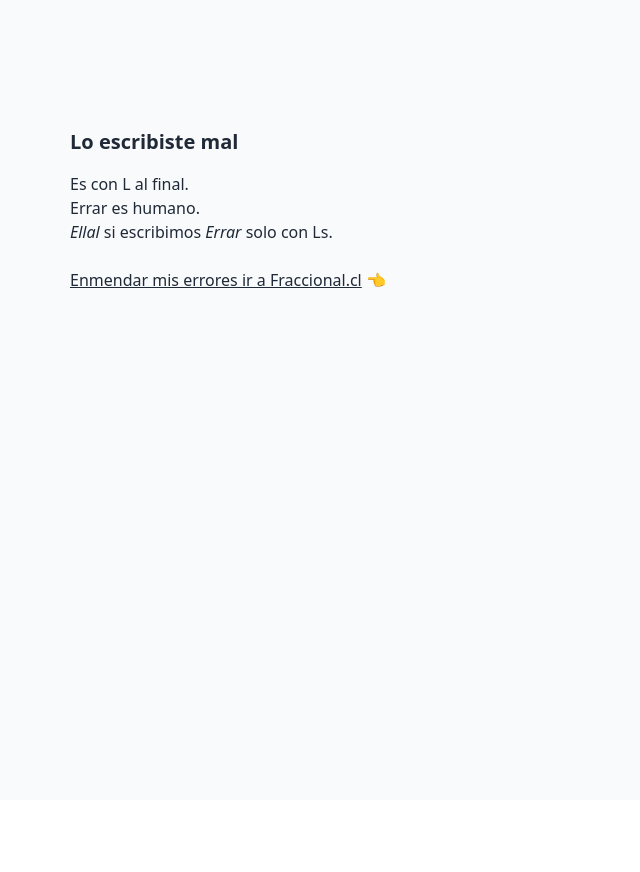
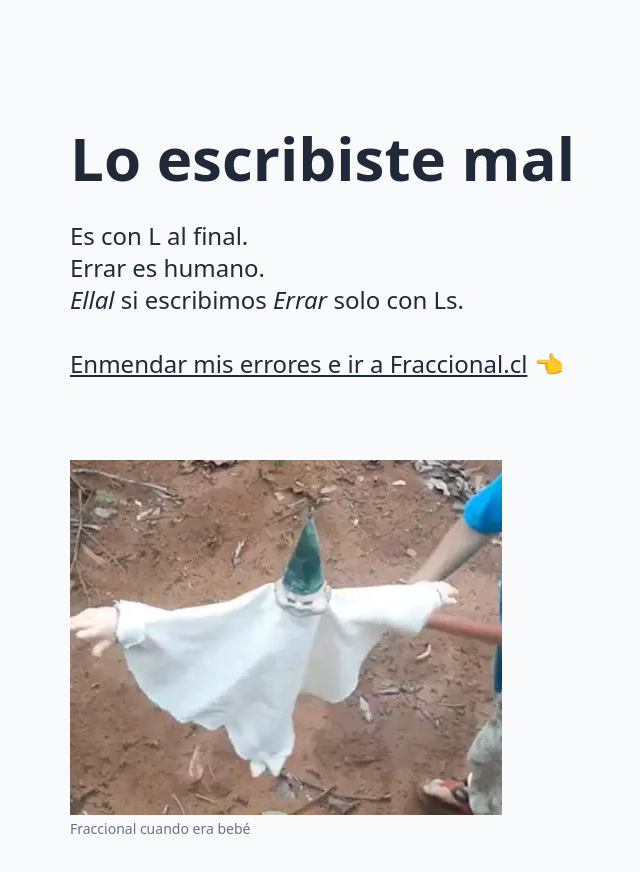
Before and after one commit to urvana/fraccionar, a Next.js app: page / in a window 1280 px wide. Shown: the top 872 px of the page, without its empty margins (202-842 px from the left). Before the commit the page ends 800 px from the top, so only its background shows below. Built offline with nearby package versions, Linux system fonts and the light colour scheme.

Commit message:
chore: Update

```diff
--- a/next.config.js
+++ b/next.config.js
@@ -5,7 +5,7 @@ const nextConfig = {
   i18n: {
     defaultLocale: "es",
     locales: ["es"],
-  }
+  },
 };
 
 module.exports = nextConfig;
--- a/package.json
+++ b/package.json
@@ -22,14 +22,14 @@
     "lint": "next lint"
   },
   "dependencies": {
-    "next": "13.0.5",
+    "next": "13.0.6",
     "next-themes": "^0.2.1",
     "react": "18.2.0",
     "react-dom": "18.2.0"
   },
   "devDependencies": {
     "@types/node": "18.11.10",
-    "@types/react": "18.0.25",
+    "@types/react": "18.0.26",
     "@types/react-dom": "18.0.9",
     "autoprefixer": "^10.4.13",
     "postcss": "^8.4.19",
--- a/pages/index.tsx
+++ b/pages/index.tsx
@@ -1,6 +1,11 @@
 import Head from "next/head";
+import Image from "next/image";
+
+import img from "~/public/mestreensinador.webp";
 
 export default function PagesRoot() {
+  const href = "https://www.fraccional.cl?ref=fraccionar";
+
   return (
     <main className="text-gray-800 dark:text-gray-200 bg-gray-50 dark:bg-black flex-1">
       <Head>
@@ -14,23 +19,30 @@ export default function PagesRoot() {
 
       <section className="mx-auto w-full max-w-3xl py-32 px-4">
         <header>
-          <h1 className="text-xl font-semibold">Lo escribiste mal</h1>
-          <div className="mt-4">
+          <h1 className="text-6xl font-semibold">Lo escribiste mal</h1>
+          <div className="mt-8 text-2xl">
             <p>Es con L al final.</p>
             <p>Errar es humano.</p>
             <p>
               <em>Ellal</em> si escribimos <em>Errar</em> solo con Ls.
             </p>
           </div>
-          <div className="mt-6">
+          <div className="mt-8 text-2xl">
             <p>
               <span className="hover:text-gray-500 transition-colors">
-                <a className="underline" href="https://www.fraccional.cl?ref=fraccionar">
-                  Enmendar mis errores ir a Fraccional.cl
+                <a className="underline" href={href}>
+                  Enmendar mis errores e ir a Fraccional.cl
                 </a>
                 {" 👈"}
               </span>
             </p>
+          </div>
+
+          <div className="mt-20">
+            <a className="underline" href={href}>
+              <Image src={img} alt="Fraccional cuando era bebé" />
+            </a>
+            <p className="text-gray-500 text-sm mt-1">Fraccional cuando era bebé</p>
           </div>
         </header>
       </section>
```
Also changed, not shown: public/mestreensinador.webp (added), 1 other file (tests, documents, lock files or other folders).
